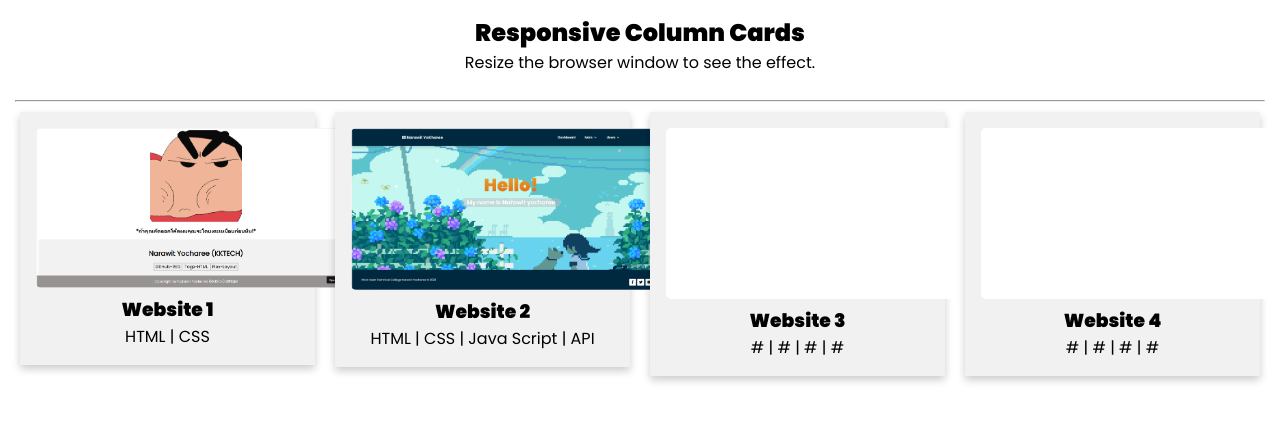
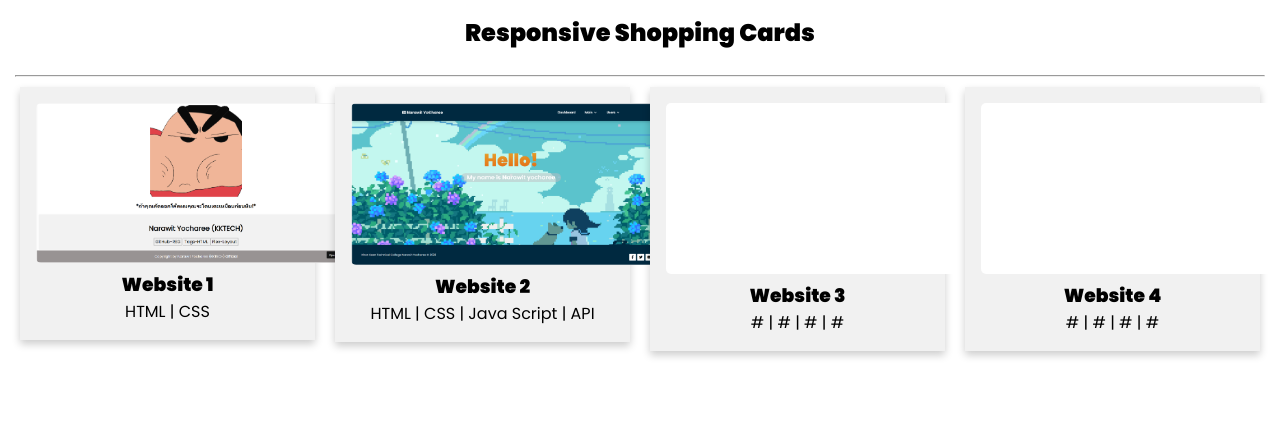
Before and after one commit to Narawit74/main, a plain HTML site: page index.html in a window 1280 px wide. Shown: the top 422 px of the page. Drawn offline with Linux system fonts and the light colour scheme.

Commit message:
Update index.html

```diff
--- a/index.html
+++ b/index.html
@@ -8,8 +8,7 @@
 </head>
 <body>
     <center>
-    <h2>Responsive Column Cards</h2>
-    <p>Resize the browser window to see the effect.</p>
+    <h2>Responsive Shopping Cards</h2>
     </center><br><hr>
 
     <div class="row">
```
